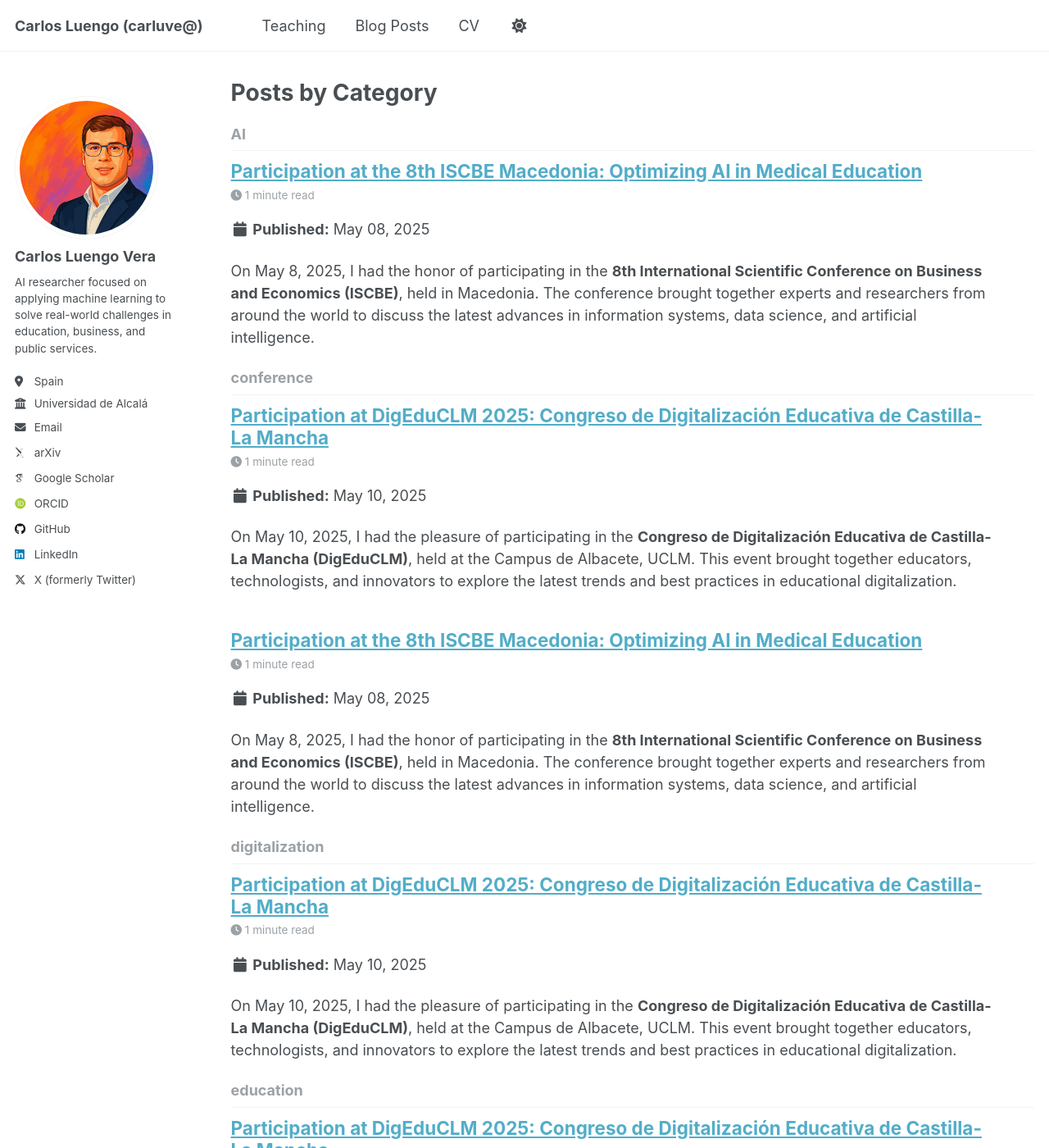
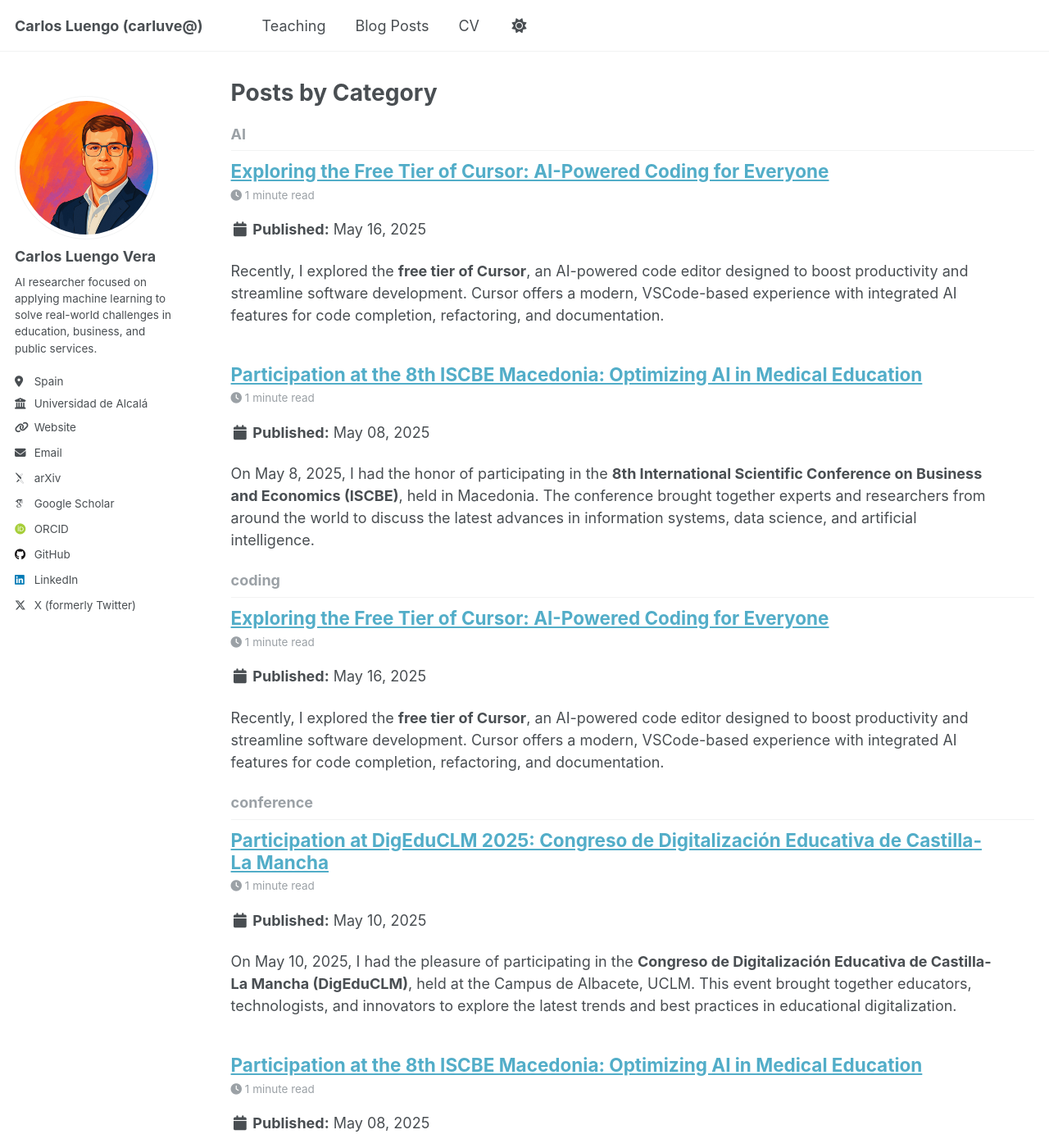
Before and after one commit to Carluve/carluve.github.io, a Jekyll site: the page built from _pages/category-archive.html, in a window 1280 px wide and 1400 px high. Shown: the whole window at 82% size. Built offline with Jekyll 4.4.1, drawn with Linux system fonts in a browser that asks for light colours; some web fonts are replaced; some of the changed text lies outside the part shown.

Commit message:
chore: update personal website URL in config and remove outdated conference post
Updated the personal website URL in the configuration file to "http://www.carluve.com" and deleted the markdown file for the DigEduCLM 2025 conference participation, as it is no longer relevant.

```diff
--- a/_config.yml
+++ b/_config.yml
@@ -28,7 +28,7 @@
   bio              : "AI researcher focused on applying machine learning to solve real-world challenges in education, business, and public services."
   location         : "Spain"
   employer         : "Universidad de Alcalá"
-  uri              : # URL
+  uri              : "http://www.carluve.com"
   email            : "carluve@outlook.com"
 
   # Academic websites
--- /dev/null
+++ b/_posts/2025-05-16-cursor-free-tier.md
@@ -0,0 +1,36 @@
+---
+title: "Exploring the Free Tier of Cursor: AI-Powered Coding for Everyone"
+date: 2025-05-16
+categories: [tools, AI, coding]
+image: /images/cursor-logo.png
+---
+
+Recently, I explored the **free tier of Cursor**, an AI-powered code editor designed to boost productivity and streamline software development. Cursor offers a modern, VSCode-based experience with integrated AI features for code completion, refactoring, and documentation.
+
+### What is Cursor?
+Cursor is a next-generation code editor that leverages artificial intelligence to help developers write, understand, and improve code faster. It integrates seamlessly with popular workflows and supports a wide range of programming languages.
+
+### Free Tier Features
+- **AI code completion and suggestions**
+- **Basic refactoring tools**
+- **Limited daily usage of advanced AI features**
+- **Access to community support and updates**
+
+### Limitations
+- Daily cap on AI-powered actions (e.g., completions, explanations)
+- Some advanced features (like unlimited AI chat or priority support) are reserved for paid plans
+
+### My Experience
+The free tier is a great way to try out Cursor's capabilities. For students, hobbyists, or anyone curious about AI-assisted coding, it provides enough functionality to boost productivity without cost. The interface is intuitive, and the AI suggestions are genuinely helpful for both learning and speeding up routine tasks.
+
+#### More Information
+You can learn more or sign up for the free tier at [Cursor's official website](https://www.cursor.so/).
+
+![Screenshot: Cursor Free Tier Experience](/images/cursor-free-tier-screenshot.png)
+
+#### Student Offer: One Year of Cursor Pro Free
+If you are a verified university student, you can get **one year of Cursor Pro for free**. Just register and verify your student status using your university email. This unlocks all Pro features, including 500 fast premium requests per month and unlimited slow premium requests, for a full year.
+
+Register here: [Cursor for Students – Free Pro Year](https://www.cursor.com/en/students)
+
+*Have you tried Cursor? Share your experience!*
```
Also changed, not shown: _posts/2025-05-10-digeduclm-albacete copy.md (renamed from _posts/2025-05-10-digeduclm-albacete.md).
